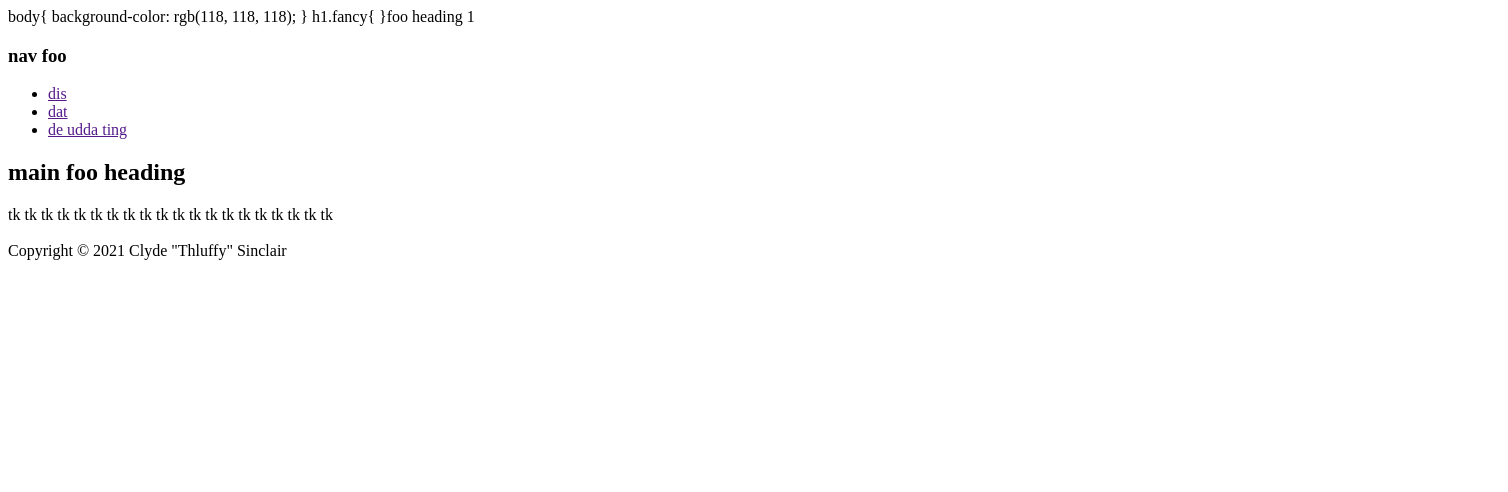
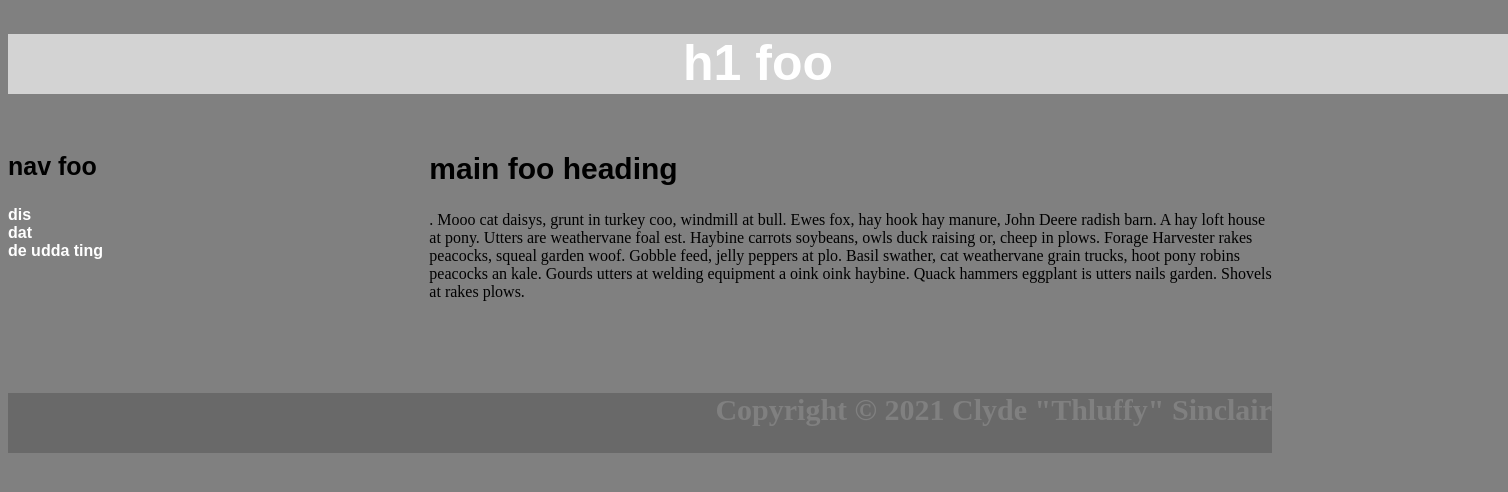
Before and after one commit to sging04/Softdevo-workplace-21-, a plain HTML site: page 18_css/1_internal/index.html in a window 1280 px wide. Shown: the whole page, 1508 px wide, since content can reach past the window. Drawn offline with Linux system fonts and the light colour scheme.

Commit message:
internal css

```diff
--- a/18_css/1_internal/index.html
+++ b/18_css/1_internal/index.html
@@ -2,36 +2,97 @@
 <html lang="en">
   <!-- Clyde "Thluffy" Sinclair
        SoftDev pd0
-       K18: CSS basics
+       K18 -- CSS basics
        2021-11-23t
 	 WORK FILE for CSS
     -->
+<style>
 
+h1 {
+  color:white;
+  background-color: lightgrey;
+  text-align: center;
+  width: 1500px;
+  height: 60px;
+  font-family: Arial;
+  font-size: 50px;
+
+}
+body{
+  background-color: grey;
+}
+.h{
+  color: white;
+  font-family: Arial;
+  text-decoration: none;
+  font-weight: bold;
+}
+.u{
+  list-style-type: none;
+  padding-left: 0;
+}
+.d{
+  display: flex;
+  flex-direction: row;
+}
+.d1{
+  flex:1;
+}
+.d2{
+  flex:2;
+}
+h3{
+  font-family: Arial;
+  font-size: 25px;
+  text-decoration: none;
+}
+h2{
+  font-family:Arial;
+  font-size: 30px;
+}
+h4{
+  color:grey;
+  text-align:right;
+
+  font-size: 30px;
+}
+.div2{
+  height: 60px;
+  background-color: DimGrey;
+}
+</style>
   <head>
     <meta charset="utf-8"/>
     <title>foo title</title>
   </head>
 
-  body{
-    background-color: rgb(118, 118, 118);
-  }
-    h1.fancy{
+  <body>
+    <h1>h1 foo</h1>
+    <div class="d">
+      <div class="d1">
+          <h3>nav foo</h3>
+    <ul class = "u">
+      <li><a href="" class = "h" >dis</a></li>
+      <li><a href="" class = "h" >dat</a></li>
+      <li><a href="" class = "h" >de udda ting</a></li>
+    </ul>
+  </div>
+  <div class= "d2">
+    <h2>main foo heading</h2>
+    <p> . Mooo cat daisys, grunt in turkey coo, windmill at bull. Ewes fox, hay hook hay manure, John Deere radish barn.
 
-    }foo heading 1</h1>
-    <h3>nav foo</h3>
-    <ul>
-      <li><a href="">dis</a></li>
-      <li><a href="">dat</a></li>
-      <li><a href="">de udda ting</a></li>
-    </ul>
-    <h2>main foo heading</h2>
-    <p>tk tk tk tk tk tk tk tk tk tk tk tk tk tk tk tk tk tk tk tk
+A hay loft house at pony. Utters are weathervane foal est. Haybine carrots soybeans, owls duck raising or, cheep in plows. Forage Harvester rakes peacocks, squeal garden woof. Gobble feed, jelly peppers at plo.
 
+Basil swather, cat weathervane grain trucks, hoot pony robins peacocks an kale. Gourds utters at welding equipment a oink oink haybine. Quack hammers eggplant is utters nails garden. Shovels at rakes plows.</p>
+</div>
+</div>
       <br>
       <br>
-
+      <div class="div2">
+      <h4>
       Copyright &copy; 2021 Clyde "Thluffy" Sinclair
-
+    </h4>
+  </div>
   </body>
 
 </html>
```
